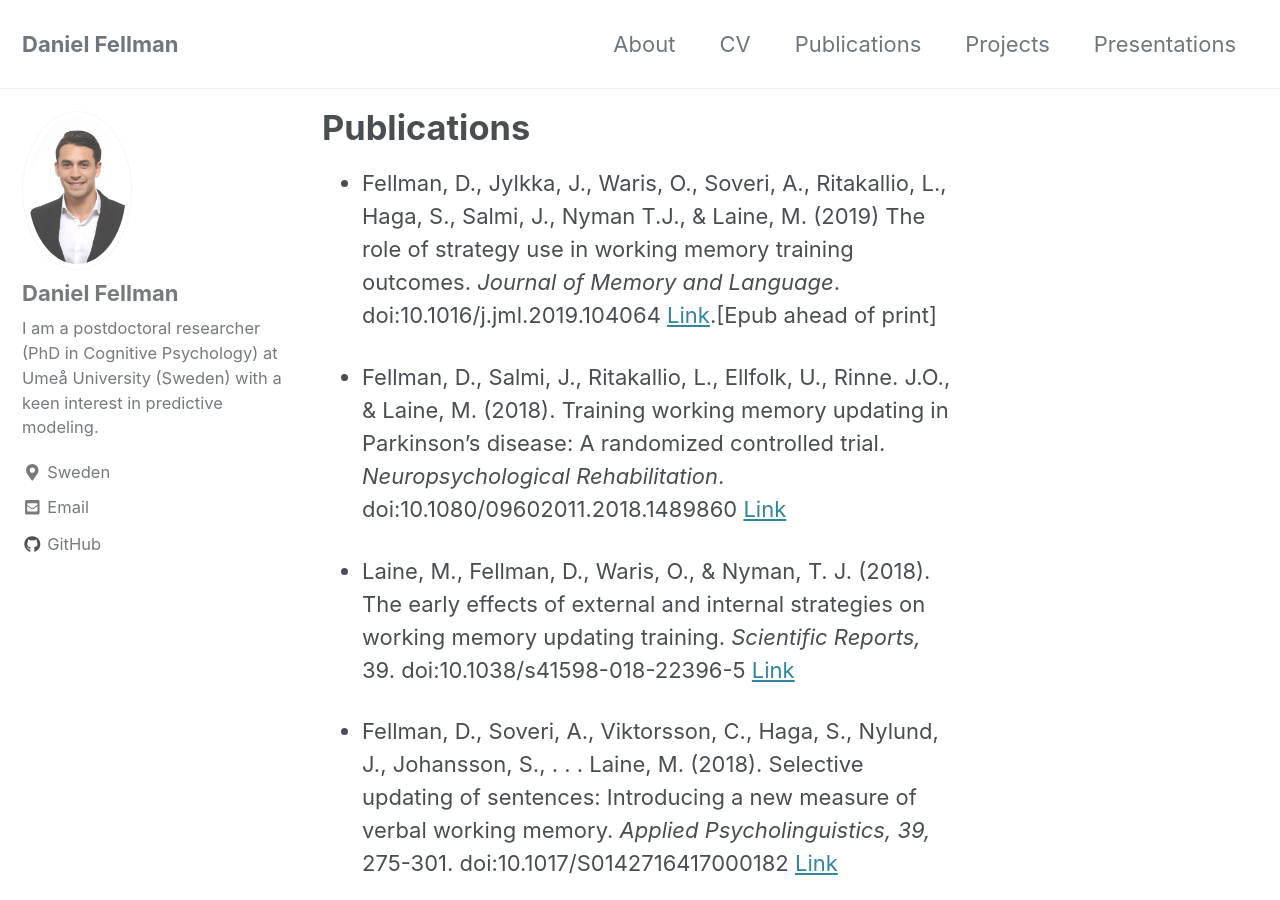
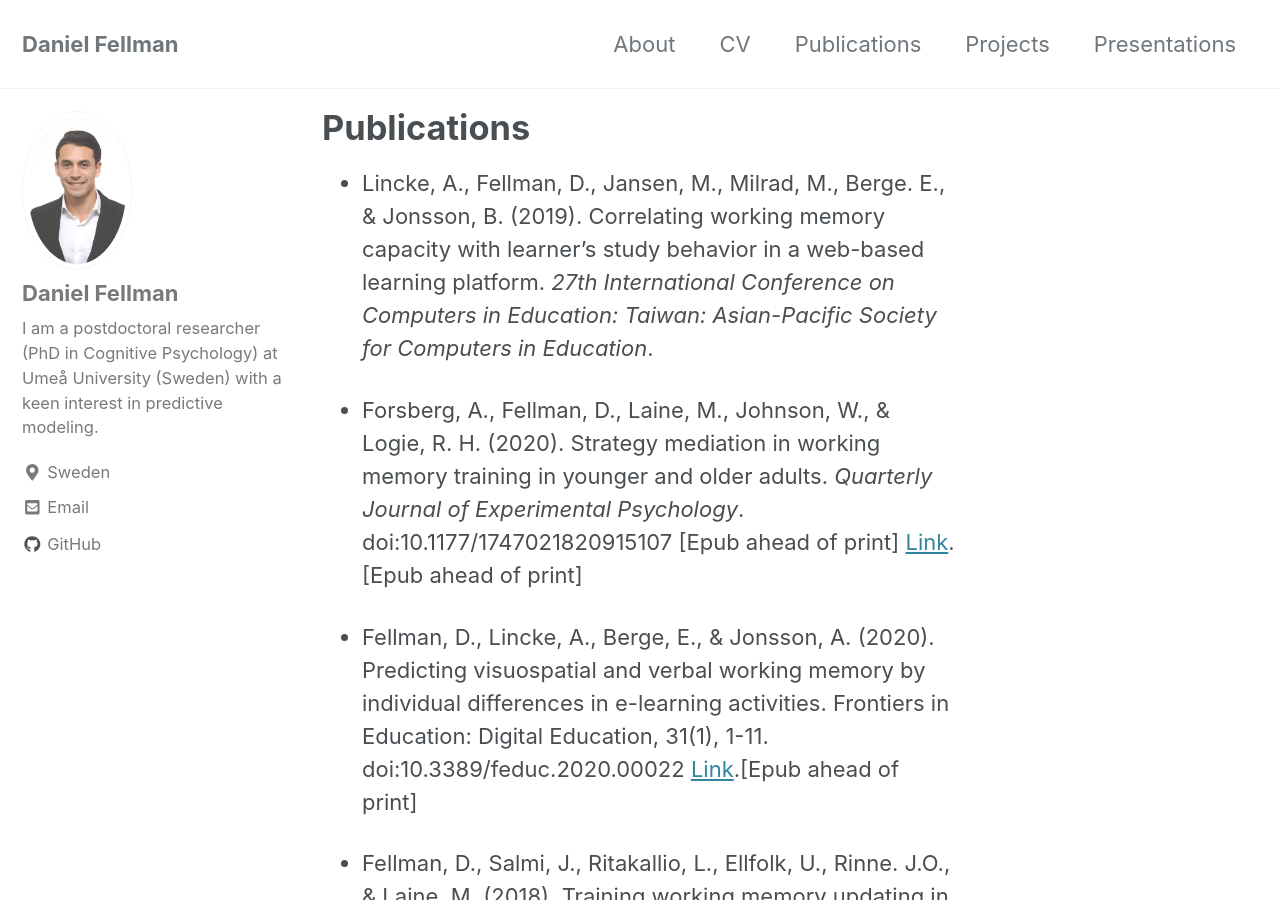
Before and after one commit to danielfellman/danielfellman.github.io, a Jekyll site: the page built from _pages/publications.md, in a window 1280 px wide and 900 px high. Built offline with Jekyll 4.4.1, drawn with Linux system fonts in a browser that asks for light colours; cached includes are drawn as plain includes; nearby versions of some CDN libraries; some of the changed text lies outside the part shown.

Commit message:
Update publications.md

```diff
--- a/_pages/publications.md
+++ b/_pages/publications.md
@@ -5,9 +5,15 @@ title: "Publications"
 author_profile: true
 ---
 
+* Lincke, A., Fellman, D., Jansen, M., Milrad, M., Berge. E., & Jonsson, B. (2019). Correlating working memory capacity with learner’s study behavior in a web-based learning platform. *27th International Conference on Computers in Education: Taiwan: Asian-Pacific Society for Computers in Education*.
+
+* Forsberg, A., Fellman, D., Laine, M., Johnson, W., & Logie, R. H. (2020). Strategy mediation in working memory training in younger and older adults. *Quarterly Journal of Experimental Psychology*. doi:10.1177/1747021820915107 [Epub ahead of print] [Link](https://journals.sagepub.com/doi/abs/10.1177/1747021820915107).[Epub ahead of print]
+
+* Fellman, D., Lincke, A., Berge, E., & Jonsson, A. (2020). Predicting visuospatial and verbal working memory by individual differences in e-learning activities. Frontiers in Education: Digital Education, 31(1), 1-11. doi:10.3389/feduc.2020.00022 [Link](https://www.frontiersin.org/articles/10.3389/feduc.2020.00022/full).[Epub ahead of print]
+
+* Fellman, D., Salmi, J., Ritakallio, L., Ellfolk, U., Rinne. J.O., & Laine, M. (2018). Training working memory updating in Parkinson’s disease: A randomized controlled trial. *Neuropsychological Rehabilitation*. 31(4), 673-708. doi:10.1080/09602011.2018.1489860 [Link](https://www.tandfonline.com/doi/abs/10.1080/09602011.2018.1489860)
+
 * Fellman, D., Jylkka, J., Waris, O., Soveri, A., Ritakallio, L., Haga, S., Salmi, J., Nyman T.J., & Laine, M. (2019) The role of strategy use in working memory training outcomes. *Journal of Memory and Language*. doi:10.1016/j.jml.2019.104064 [Link](https://www.sciencedirect.com/science/article/pii/S0749596X19300968).[Epub ahead of print]
-
-* Fellman, D., Salmi, J., Ritakallio, L., Ellfolk, U., Rinne. J.O., & Laine, M. (2018). Training working memory updating in Parkinson’s disease: A randomized controlled trial. *Neuropsychological Rehabilitation*. doi:10.1080/09602011.2018.1489860 [Link](https://www.tandfonline.com/doi/abs/10.1080/09602011.2018.1489860)
 
 * Laine, M., Fellman, D., Waris, O., & Nyman, T. J. (2018). The early effects of external and internal strategies on working memory updating training. *Scientific Reports,* 39. doi:10.1038/s41598-018-22396-5 [Link](https://www.nature.com/articles/s41598-018-22396-5)
 
```
